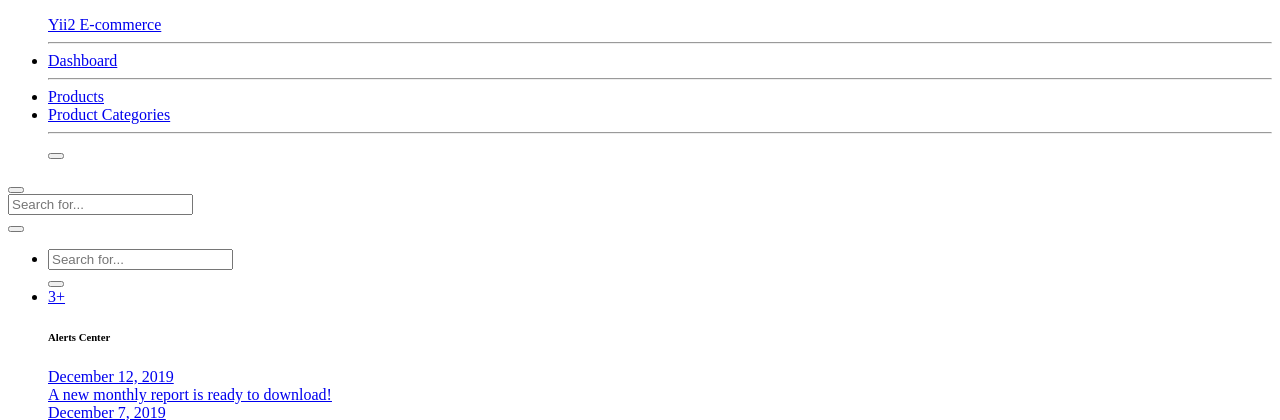
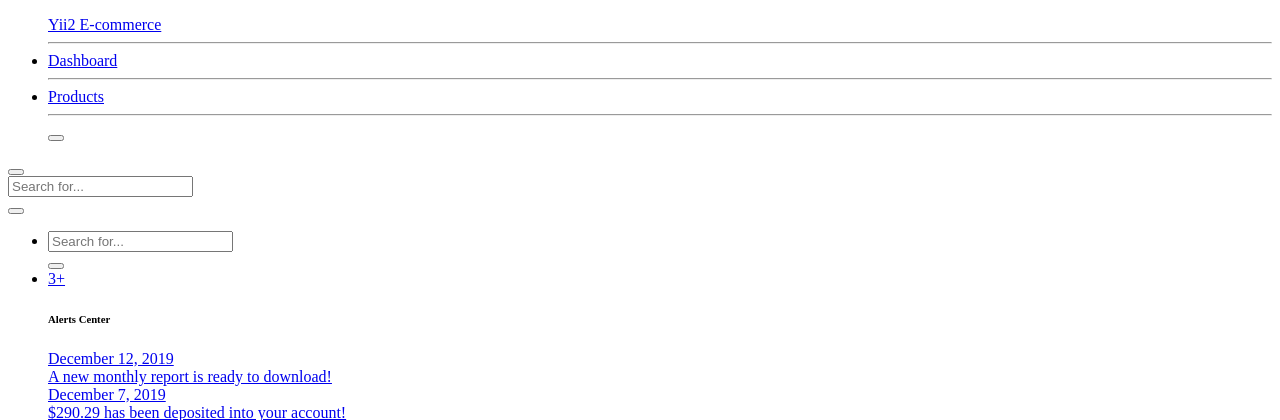
Before and after one commit to L-Sabina/yii2-ecommerce, a Yii app: template backend/views/site/index.php in a window 1280 px wide. Shown: the top 420 px of the page. Run offline with PHP 8.4 and a stand-in for Yii, Linux system fonts and the light colour scheme; the template is opened without the code that fills it, so the values that code supplies are empty; some libraries are stand-ins or nearby versions.

Commit message:
Remove categories from backend menu item

```diff
--- a/backend/views/layouts/main.php
+++ b/backend/views/layouts/main.php
@@ -58,13 +58,6 @@ AppAsset::register($this);
             <a class="nav-link" href="<?php echo \yii\helpers\Url::to(['/product/index']) ?>">
                 <i class="fas fa-fw fa-chart-area"></i>
                 <span>Products</span></a>
-        </li>
-
-        <!-- Nav Item - Tables -->
-        <li class="nav-item">
-            <a class="nav-link" href="tables.html">
-                <i class="fas fa-fw fa-table"></i>
-                <span>Product Categories</span></a>
         </li>
 
         <!-- Divider -->
```
